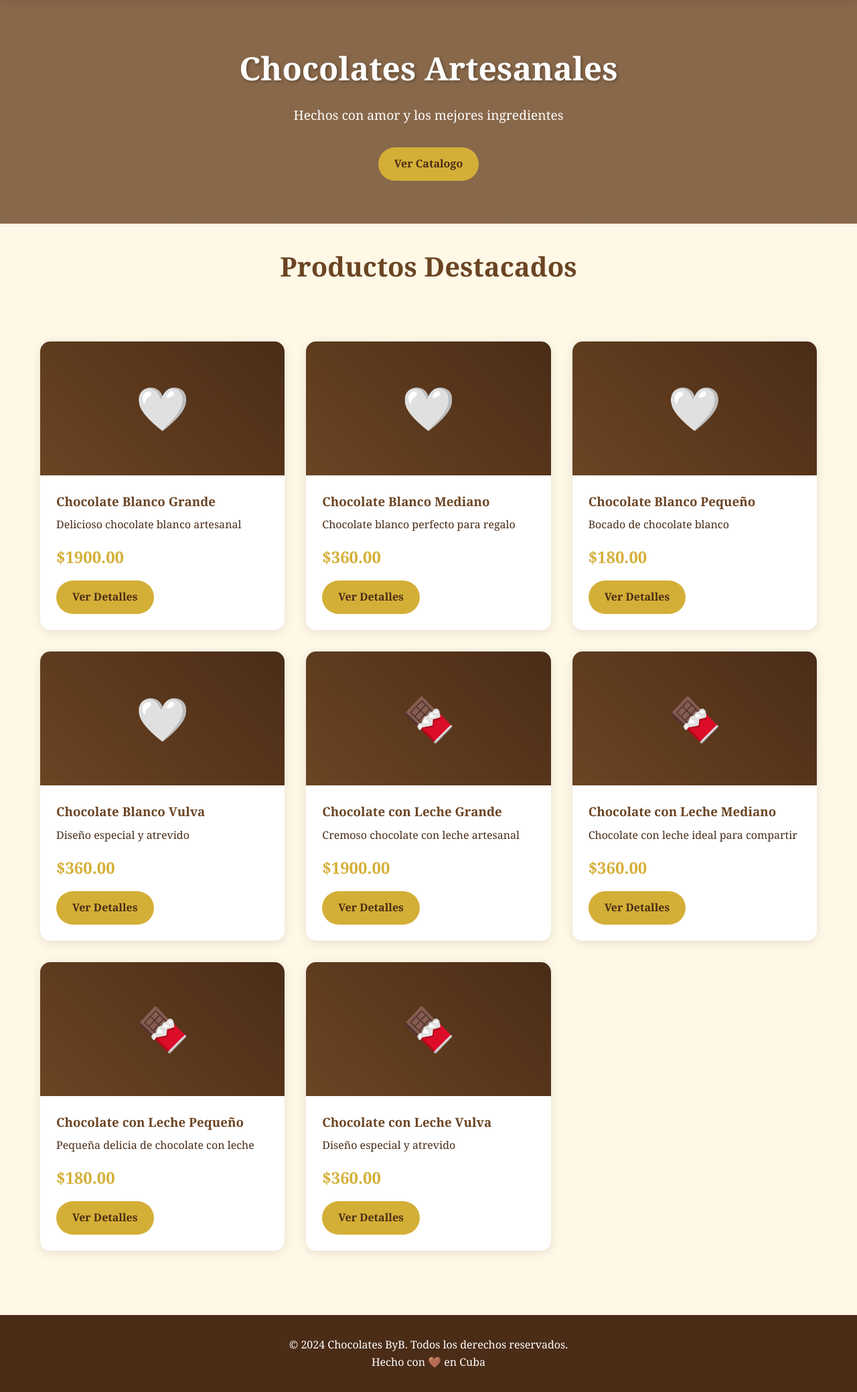
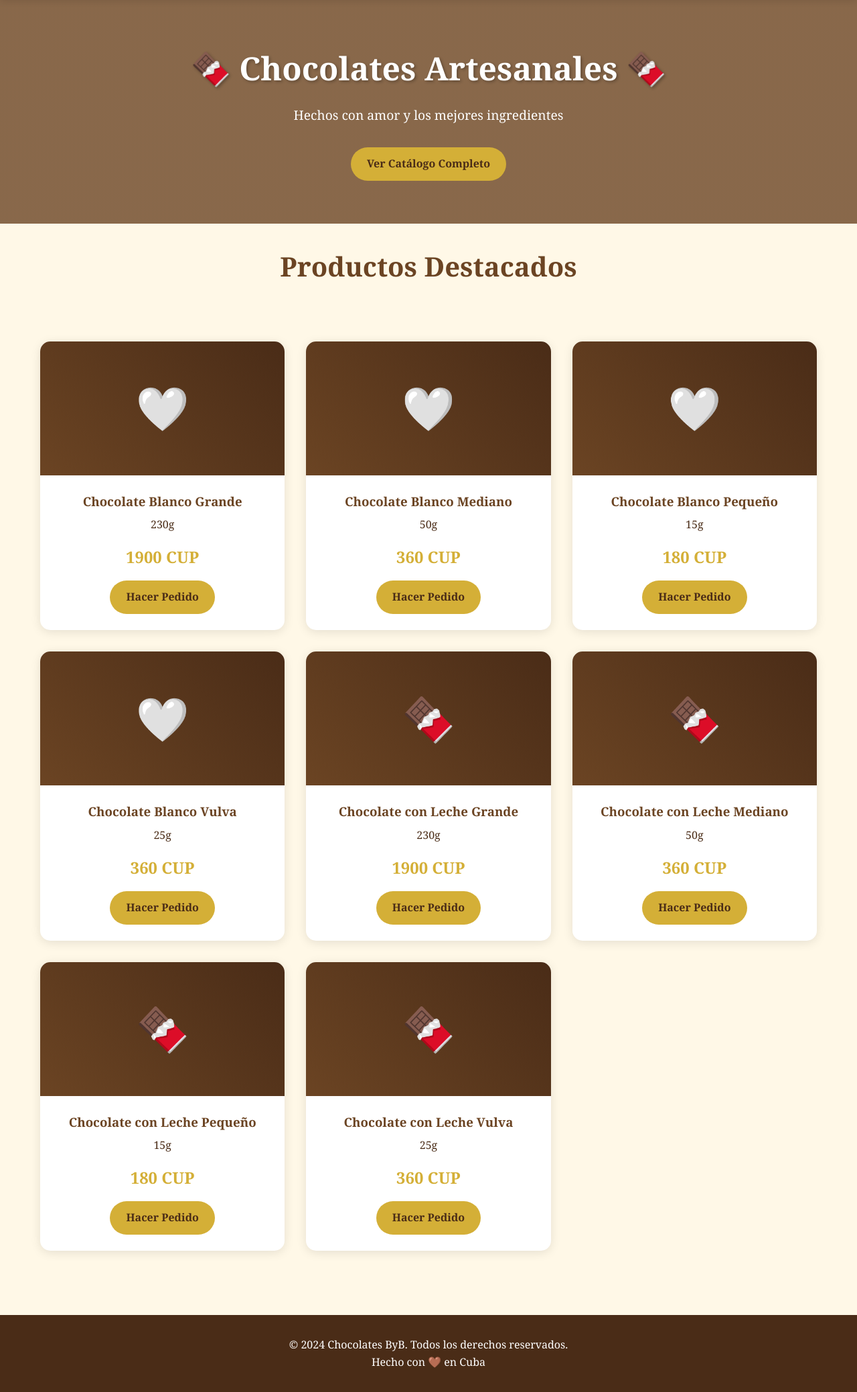
Before and after one commit to Retr0G51/chocolates-byb, a Flask app: page / in a window 1280 px wide. Shown: the part 70-2149 px from the top of the page at 67% size. Run offline with Flask 3, Linux system fonts and the light colour scheme; data comes from the database, SQL or seed files in the repository.

Commit message:
Update index.html

```diff
--- a/templates/index.html
+++ b/templates/index.html
@@ -7,17 +7,22 @@
     .productos-grid { display: grid; grid-template-columns: repeat(auto-fit, minmax(300px, 1fr)); gap: 2rem; padding: 3rem 0; }
     .producto-card { background: var(--blanco); border-radius: 15px; overflow: hidden; box-shadow: 0 3px 15px rgba(0,0,0,0.1); transition: transform 0.3s; }
     .producto-card:hover { transform: translateY(-5px); box-shadow: 0 5px 25px rgba(0,0,0,0.15); }
-    .producto-img { width: 100%; height: 200px; background: linear-gradient(45deg, var(--chocolate), var(--chocolate-dark)); display: flex; align-items: center; justify-content: center; font-size: 4rem; color: var(--dorado); }
-    .producto-info { padding: 1.5rem; }
+    .producto-img { width: 100%; height: 200px; background: linear-gradient(45deg, var(--chocolate), var(--chocolate-dark)); display: flex; align-items: center; justify-content: center; font-size: 4rem; color: var(--dorado); overflow: hidden; }
+    .producto-img img { width: 100%; height: 100%; object-fit: cover; }
+    .producto-info { padding: 1.5rem; text-align: center; }
     .producto-info h3 { color: var(--chocolate); margin-bottom: 0.5rem; }
     .producto-precio { font-size: 1.5rem; color: var(--dorado); font-weight: bold; margin: 1rem 0; }
+    @media (max-width: 768px) {
+        .hero h1 { font-size: 2rem; }
+        .productos-grid { grid-template-columns: repeat(auto-fit, minmax(150px, 1fr)); gap: 1rem; }
+    }
 </style>
 
 <section class="hero">
     <div class="container">
-        <h1>Chocolates Artesanales</h1>
+        <h1>🍫 Chocolates Artesanales 🍫</h1>
         <p>Hechos con amor y los mejores ingredientes</p>
-        <a href="/catalogo" class="btn">Ver Catalogo</a>
+        <a href="/catalogo" class="btn">Ver Catálogo Completo</a>
     </div>
 </section>
 
@@ -27,13 +32,17 @@
         {% for producto in productos %}
         <div class="producto-card">
             <div class="producto-img">
-                {% if producto.tipo == 'blanco' %}🤍{% else %}🍫{% endif %}
+                {% if producto.imagen %}
+                <img src="/static/uploads/{{ producto.imagen }}" alt="{{ producto.nombre }}">
+                {% else %}
+                    {% if producto.tipo == 'blanco' %}🤍{% else %}🍫{% endif %}
+                {% endif %}
             </div>
             <div class="producto-info">
                 <h3>{{ producto.nombre }}</h3>
-                <p>{{ producto.descripcion }}</p>
-                <p class="producto-precio">${{ "%.2f"|format(producto.precio) }}</p>
-                <a href="/producto/{{ producto.id }}" class="btn">Ver Detalles</a>
+                <p>{{ producto.peso }}</p>
+                <p class="producto-precio">{{ producto.precio|int }} CUP</p>
+                <a href="/catalogo" class="btn">Hacer Pedido</a>
             </div>
         </div>
         {% endfor %}
```
